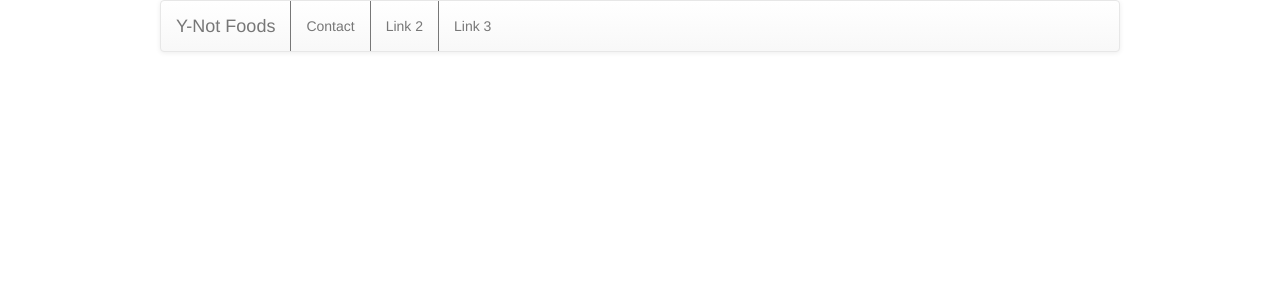
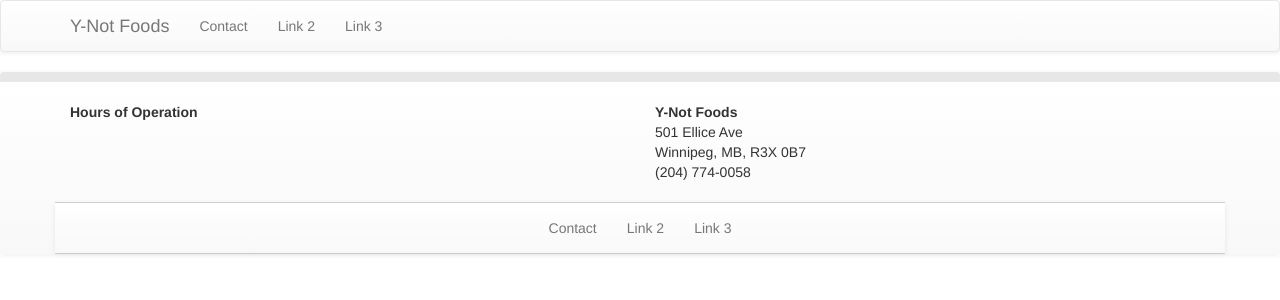
Before and after one commit to KennysFoot/y-not-foods, a Jekyll site: the page built from contact/index.html, in a window 1280 px wide. Shown: the top 300 px of the page. Built offline with Jekyll 4.4.1, drawn with Linux system fonts in a browser that asks for light colours.

Commit message:
Add placeholder image and footer

```diff
--- a/_includes/footer.html
+++ b/_includes/footer.html
@@ -1,4 +1,30 @@
+<footer class="navbar-default">
+    <div class="container">
+        <div class="row bottom-rule">
+            <div class="col-sm-6 footer-section">
+                <strong>Hours of Operation</strong>
 
+            </div>
+            <div class="col-sm-6 footer-section">
+                <address>
+                    <strong>Y-Not Foods</strong><br>
+                    501 Ellice Ave<br>
+                    Winnipeg, MB, R3X 0B7<br>
+                    (204) 774-0058<br>
+                </address>
+            </div>
+        </div>
 
+        <div class="row bottom-rule">
+            <nav class="navbar navbar-default navbar-footer">
+                <ul class="nav navbar-nav">
+                    {% include nav-links.html %}
+                </ul>
+            </nav>
+        </div>
+    </div>
+</footer>
+
+<!-- Scripts required for bootstrap -->
 <script src="https://ajax.googleapis.com/ajax/libs/jquery/1.12.4/jquery.min.js"></script>
 <script src="https://maxcdn.bootstrapcdn.com/bootstrap/3.3.7/js/bootstrap.min.js" integrity="sha384-Tc5IQib027qvyjSMfHjOMaLkfuWVxZxUPnCJA7l2mCWNIpG9mGCD8wGNIcPD7Txa" crossorigin="anonymous"></script>
--- a/_includes/header.html
+++ b/_includes/header.html
@@ -5,6 +5,7 @@
     </a>
     -->
     <nav class="navbar navbar-default">
+        <div class="container">
             <div class="navbar-header">
                 <!-- Dropdown menu button for smaller screens -->
                 <button type="button" data-target="#navbarCollapse" data-toggle="collapse" class="navbar-toggle">
@@ -13,7 +14,7 @@
                     <span class="icon-bar"></span>
                     <span class="icon-bar"></span>
                 </button>
-            <a href="{{ site.baseurl }}" class="navbar-brand">Y-Not Foods</span></a>
+                <a href="{{ site.baseurl }}/" class="navbar-brand">Y-Not Foods</span></a>
             </div>
             <!-- Navigation Links -->
             <div id="navbarCollapse" class="collapse navbar-collapse">
@@ -21,5 +22,6 @@
                     {% include nav-links.html %}
                 </ul>
             </div>
+        </div>
     </nav>
 </header>
--- a/_layouts/default.html
+++ b/_layouts/default.html
@@ -3,11 +3,7 @@
     {% include head.html %}
     <body>
         {% include header.html %}
-
-        <div class="content-container">
-            {{ content }}
-        </div>
-
+        {{ content }}
         {% include footer.html %}
     </body>
 </html>
--- a/css/main.css
+++ b/css/main.css
@@ -1,14 +1,57 @@
-/* Custom styles for wide navigation bar*/
+.no-padding {
+    padding: 0;
+}
+
+/* Footer Styles */
+footer {
+    padding-top: 20px;
+    border-top: 10px solid darkgray;
+    background-color: white;
+}
+
+/* Use line to separate footer sections on mobile devices */
+.footer-section {
+    margin-bottom: 20px;
+    padding-bottom: 20px;
+    border-bottom: 1px solid lightgray;
+}
+
+.navbar-footer {
+    background-color: inherit;
+    border-radius: 0;
+    border: none;
+}
+
+.bottom-rule {
+    border-bottom: 1px solid lightgray;
+}
+
+
+/* When the screen is large enough for col-sm (screen is not super tiny) */
 @media screen and (min-width: 768px) {
-    /* Add vertical line between nav elements */
-    .nav > li {
-        border-left: 1px solid #777;
+    /* Hide the line separating footer sections on non-mobile devices since the
+       sections will be side-by-side instead of stacked */
+    .footer-section {
+        margin-bottom: 0;
+        padding-bottom: 0;
+        border-bottom: none;
+    }
+
+    .navbar-footer {
+        margin-bottom: 0;
+        text-align: center;
+    }
+
+    footer .navbar .navbar-nav {
+        display: inline-block;
+        float: none;
+        vertical-align: top;
     }
 }
 
-@media screen and (min-width: 960px) {
-    html {
-        width: 960px;
-        margin: auto;
+@media screen and (min-width: 1200px) {
+    html, body {
+        width: 1170;
+        margin: 0 auto;
     }
 }
```
Also changed, not shown: css/reset.css (deleted, +0 -46 lines), index.html (+14 -1 lines), 4 other files. Lines whose indentation alone changed are shown as unchanged.
